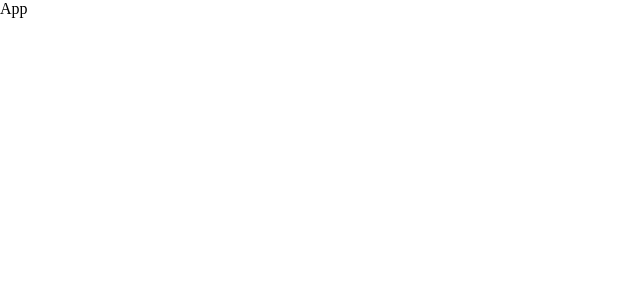
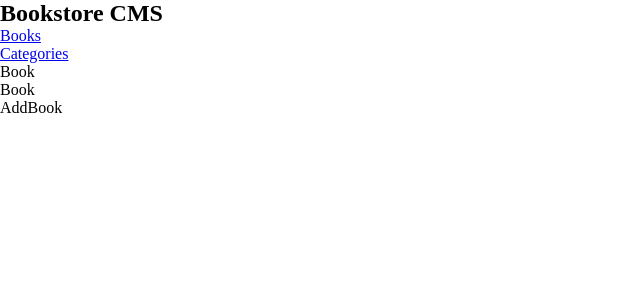
Before and after one commit to Samuellekpor/bookstore, a React (Create React App) app: page / in a window 1280 px wide. Shown: the top 300 px of the page, without its empty margins (0-640 px from the left). Built offline with nearby package versions, Linux system fonts and the light colour scheme.

Commit message:
Add React Router and set Routes

```diff
--- a/package.json
+++ b/package.json
@@ -8,6 +8,7 @@
     "@testing-library/user-event": "^13.5.0",
     "react": "^18.2.0",
     "react-dom": "^18.2.0",
+    "react-router-dom": "^6.4.3",
     "react-scripts": "5.0.1",
     "web-vitals": "^2.1.4"
   },
--- a/src/App.js
+++ b/src/App.js
@@ -1,10 +1,19 @@
+import React from 'react';
+import { BrowserRouter as Router, Routes, Route } from 'react-router-dom';
+import NavBar from './components/NavBar';
 import './App.css';
+import Books from './pages/Books';
+import Categories from './pages/Categories';
 
 function App() {
   return (
-    <div className="App">
-      App
-    </div>
+    <Router>
+      <NavBar />
+      <Routes>
+        <Route path="/" element={<Books />} />
+        <Route path="/categories" element={<Categories />} />
+      </Routes>
+    </Router>
   );
 }
 
--- /dev/null
+++ b/src/components/AddBook.js
@@ -0,0 +1,9 @@
+import React from 'react';
+
+function AddBook() {
+  return (
+    <div>AddBook</div>
+  );
+}
+
+export default AddBook;
--- /dev/null
+++ b/src/components/Book.js
@@ -0,0 +1,9 @@
+import React from 'react';
+
+function Book() {
+  return (
+    <div>Book</div>
+  );
+}
+
+export default Book;
--- /dev/null
+++ b/src/components/NavBar.js
@@ -0,0 +1,22 @@
+import React from 'react'
+import { NavLink } from 'react-router-dom'
+
+function NavBar() {
+  return (
+    <div className='NavBar-container'>
+      <nav className='nav-bar'>
+        <h1 className='logo'>Bookstore CMS</h1>
+        <ul className='navLinks'>
+          <li className='link'>
+            <NavLink to='/'>Books</NavLink>
+          </li>
+          <li className='link'>
+            <NavLink to='/categories'>Categories</NavLink>
+          </li>
+        </ul>
+      </nav>
+    </div>
+  )
+}
+
+export default NavBar
--- /dev/null
+++ b/src/pages/Books.js
@@ -0,0 +1,15 @@
+import React from 'react';
+import Book from '../components/Book';
+import AddBook from '../components/AddBook';
+
+function Books() {
+  return (
+    <div>
+      <Book />
+      <Book />
+      <AddBook />
+    </div>
+  );
+}
+
+export default Books;
--- /dev/null
+++ b/src/pages/Categories.js
@@ -0,0 +1,9 @@
+import React from 'react';
+
+function Categories() {
+  return (
+    <div>Categories</div>
+  );
+}
+
+export default Categories;
```
Also changed, not shown: 1 other file (tests, documents, lock files or other folders).
